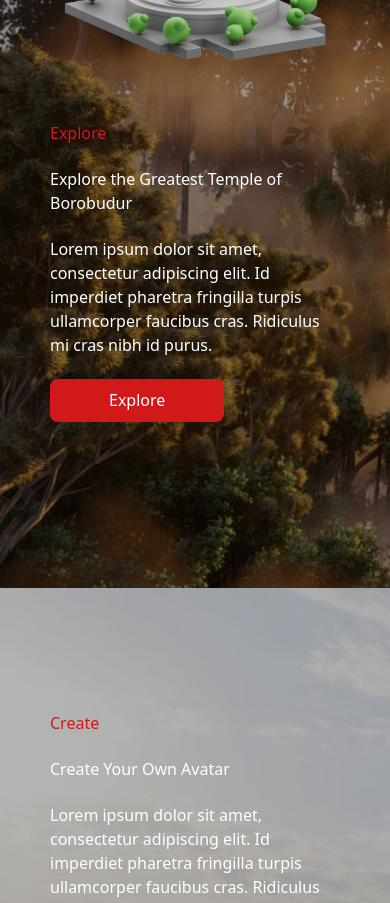
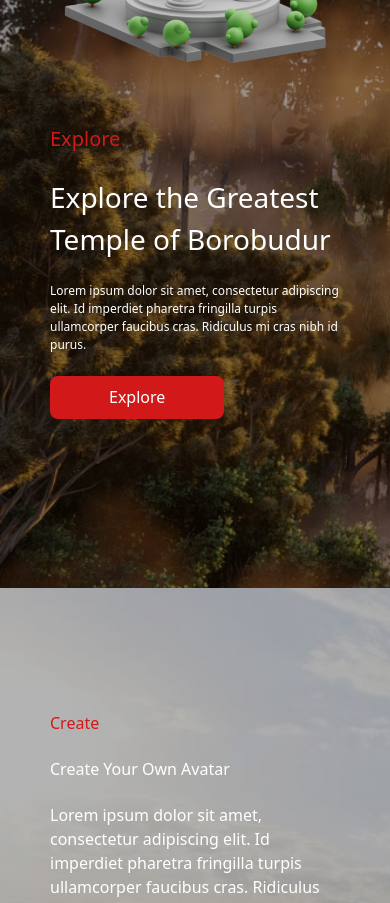
Before and after one commit to nidamuna/jataka, a React (Create React App) app: page / in a window 390 px wide. Shown: the part 1140-2043 px from the top of the page. Built offline with nearby package versions, Linux system fonts and the light colour scheme.

Commit message:
add responsive

```diff
--- a/src/components/Content1.jsx
+++ b/src/components/Content1.jsx
@@ -3,19 +3,19 @@ import Temple from '../assets/Temple.png';
 
 const Content1 = () => {
   return (
-    <div className="w-screen h-screen inset-0 bg-forest-image bg-cover bg-no-repeat px-[50px] py-20 flex items-center">
+    <div className="w-screen h-screen inset-0 bg-forest-image bg-cover bg-no-repeat px-[50px] py-20 flex items-center top-[102px]">
       <div className="grid md:grid-cols-2 sm:grid-cols-1 gap-x-[135px] justify-center items-center mx-auto overflow-hidden">
         <div className="flex justify-center items-center">
           <img src={Temple} alt="temple" />
         </div>
         <div className="flex flex-col justify-center items-start pb-20">
-          <h1 className="md:text-[40px] sm:text-[30px] md:leading-[48px] mb-[22px] font-medium text-[#D21919]">
+          <h1 className="lg:text-[40px] text-[20px] lg:leading-[48px] mb-[22px] font-medium text-[#D21919]">
             Explore
           </h1>
-          <h1 className="md:text-[48px] sm:text-[38px] text-white md:leading-[58px] mb-[22px] font-medium">
+          <h1 className="lg:text-[48px] text-[28px] text-white lg:leading-[58px] mb-[22px] font-medium">
             Explore the Greatest Temple of Borobudur
           </h1>
-          <p className="md:text-[20px] sm:text-[16px] md:leading-[24px] text-white font-medium">
+          <p className="lg:text-[20px] text-[12px] lg:leading-[24px] text-white font-medium">
             Lorem ipsum dolor sit amet, consectetur adipiscing elit. Id
             imperdiet pharetra fringilla turpis ullamcorper faucibus cras.
             Ridiculus mi cras nibh id purus.
```
